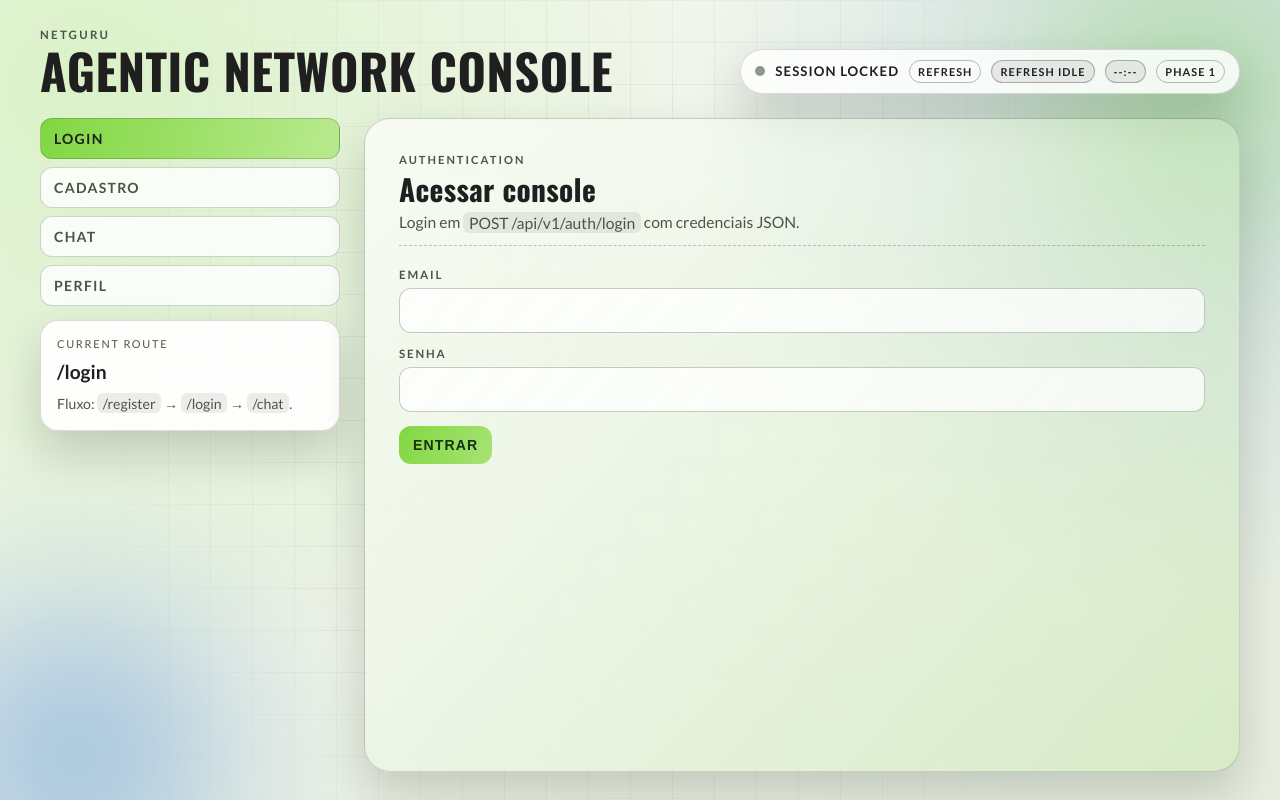
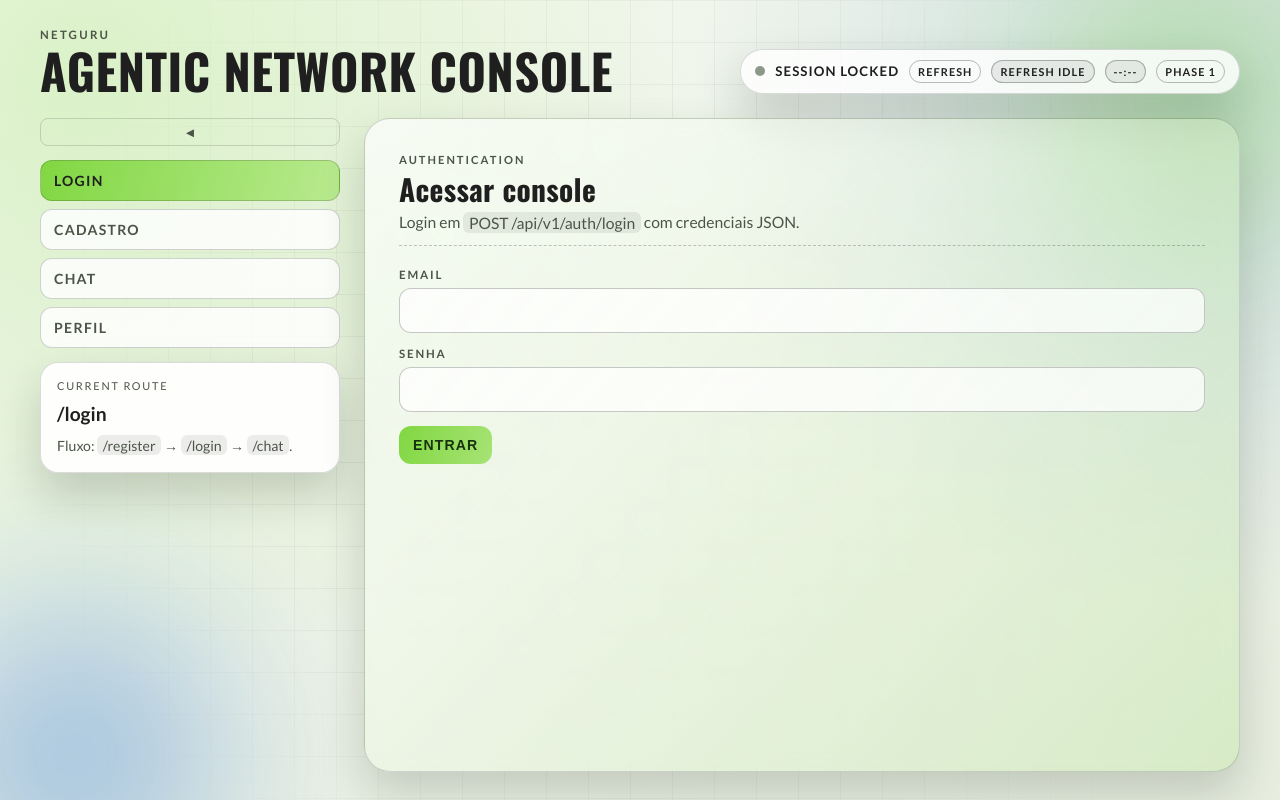
Before and after one commit to viaiv/netguru, a React (Vite) app in the folder frontend/: page /login in a window 1280 px wide. Built offline with nearby package versions, Linux system fonts and the light colour scheme; no server answers.

Commit message:
feat(ui): adicionar toggle para recolher/expandir sidebar de navegação

```diff
--- a/frontend/src/App.tsx
+++ b/frontend/src/App.tsx
@@ -1,4 +1,4 @@
-import { useEffect } from 'react';
+import { useEffect, useState } from 'react';
 import { NavLink, Navigate, Route, Routes, useLocation, useNavigate } from 'react-router-dom';
 
 import ChatPage from './pages/ChatPage';
@@ -18,6 +18,8 @@ function App() {
   const lastRefreshAt = useAuthStore((state) => state.lastRefreshAt);
   const clearAuth = useAuthStore((state) => state.clearAuth);
   const resetRefreshStatus = useAuthStore((state) => state.resetRefreshStatus);
+
+  const [railCollapsed, setRailCollapsed] = useState(false);
 
   const refreshStatusLabel = {
     idle: 'refresh idle',
@@ -91,35 +93,49 @@ function App() {
         </div>
       </header>
 
-      <div className="layout">
-        <aside className="rail">
+      <div className={`layout ${railCollapsed ? 'layout--collapsed' : ''}`}>
+        <aside className={`rail ${railCollapsed ? 'rail--collapsed' : ''}`}>
+          <button
+            type="button"
+            className="rail-toggle"
+            onClick={() => setRailCollapsed((prev) => !prev)}
+            title={railCollapsed ? 'Expandir menu' : 'Recolher menu'}
+          >
+            {railCollapsed ? '\u25B6' : '\u25C0'}
+          </button>
+
           <nav className="nav">
             <NavLink
               to="/login"
               className={({ isActive }) => `nav-link ${isActive ? 'active' : ''}`}
+              title="Login"
             >
-              Login
+              {railCollapsed ? '\uD83D\uDD12' : 'Login'}
             </NavLink>
             <NavLink
               to="/register"
               className={({ isActive }) => `nav-link ${isActive ? 'active' : ''}`}
+              title="Cadastro"
             >
-              Cadastro
+              {railCollapsed ? '\uD83D\uDCDD' : 'Cadastro'}
             </NavLink>
             <NavLink
               to="/chat"
               className={({ isActive }) => `nav-link ${isActive ? 'active' : ''}`}
+              title="Chat"
             >
-              Chat
+              {railCollapsed ? '\uD83D\uDCAC' : 'Chat'}
             </NavLink>
             <NavLink
               to="/me"
               className={({ isActive }) => `nav-link ${isActive ? 'active' : ''}`}
+              title="Perfil"
             >
-              Perfil
+              {railCollapsed ? '\uD83D\uDC64' : 'Perfil'}
             </NavLink>
           </nav>
 
+          {!railCollapsed && (
             <div className="rail-card">
               <p className="rail-label">current route</p>
               <p className="rail-value">{location.pathname}</p>
@@ -132,6 +148,7 @@ function App() {
                 </button>
               ) : null}
             </div>
+          )}
         </aside>
 
         <main className="panel">
--- a/frontend/src/styles.css
+++ b/frontend/src/styles.css
@@ -203,6 +203,11 @@ code {
   align-items: start;
   flex: 1;
   min-height: 0;
+  transition: grid-template-columns 200ms ease;
+}
+
+.layout--collapsed {
+  grid-template-columns: 56px minmax(0, 1fr);
 }
 
 .rail {
@@ -210,11 +215,44 @@ code {
   top: 18px;
   display: grid;
   gap: 14px;
+  transition: gap 200ms ease;
+}
+
+.rail--collapsed {
+  gap: 8px;
+}
+
+.rail-toggle {
+  width: 100%;
+  height: 28px;
+  display: flex;
+  align-items: center;
+  justify-content: center;
+  background: transparent;
+  border: 1px solid rgba(var(--ink-rgb), 0.16);
+  border-radius: 8px;
+  cursor: pointer;
+  color: var(--ink-soft);
+  font-size: 0.65rem;
+  font-family: inherit;
+  transition: background-color 140ms ease;
+}
+
+.rail-toggle:hover {
+  background: rgba(var(--ink-rgb), 0.06);
 }
 
 .nav {
   display: grid;
   gap: 8px;
+}
+
+.rail--collapsed .nav-link {
+  text-align: center;
+  padding: 10px 4px;
+  font-size: 1.1rem;
+  letter-spacing: 0;
+  text-transform: none;
 }
 
 .nav-link {
@@ -530,12 +568,25 @@ select:focus {
     flex-direction: column;
   }
 
-  .layout {
+  .layout,
+  .layout--collapsed {
     grid-template-columns: 1fr;
   }
 
   .rail {
     position: static;
+  }
+
+  .rail-toggle {
+    display: none;
+  }
+
+  .rail--collapsed .nav-link {
+    text-align: center;
+    padding: 10px 8px;
+    font-size: 0.75rem;
+    letter-spacing: 0.09em;
+    text-transform: uppercase;
   }
 
   .nav {
```
Lines whose indentation alone changed are shown as unchanged.
